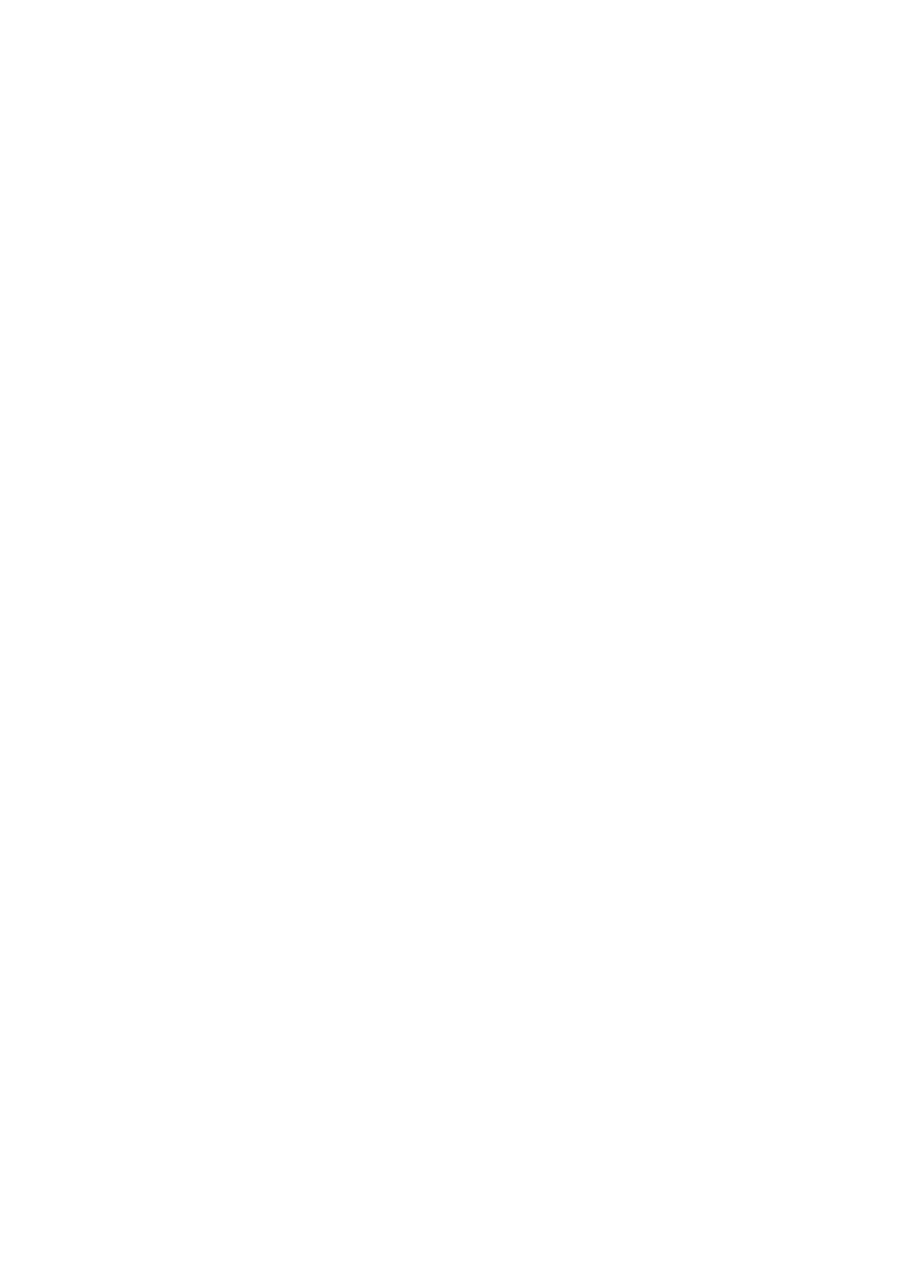
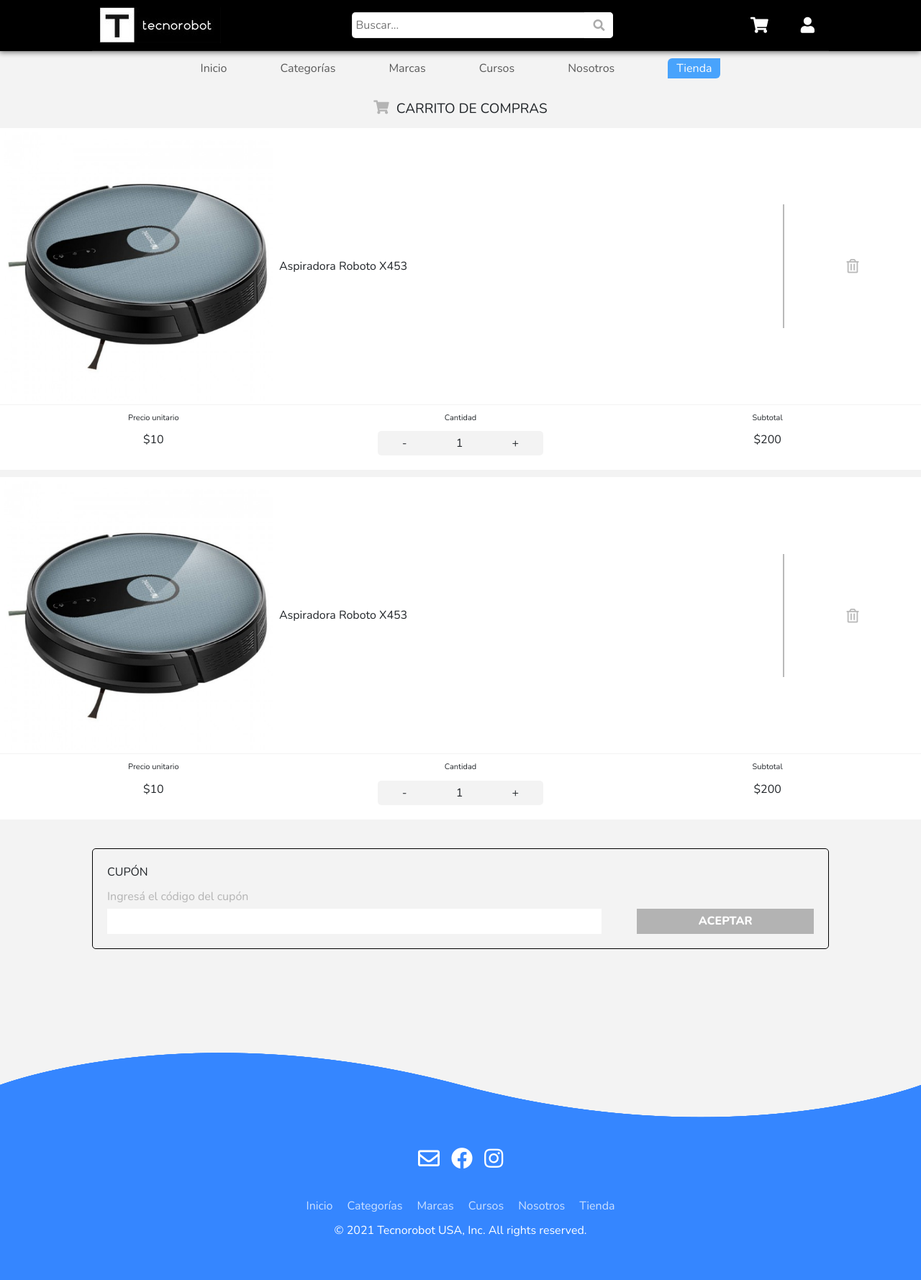
Before and after one commit to cristianl87/Grupo7-Tecnorobot, a Node server app: page /carrito in a window 1280 px wide. Before the commit the page is empty. Shown: the whole page at 72% size. Before the commit the page ends 800 px from the top, so only its background shows below. Run offline with Node 20, Linux system fonts and the light colour scheme.

Commit message:
Creación 'retro.md' post ceremonia Starfish, y primer actualizacion de 'productCart'

```diff
--- a/app.js
+++ b/app.js
@@ -26,4 +26,4 @@ app.get('/carrito', (req, res) => {
 
 
 
-app.listen(3000);
+app.listen(3000, () => console.log("Server corriendo en puerto 3000"));
--- a/public/css/styles.css
+++ b/public/css/styles.css
@@ -34,6 +34,13 @@ i.fas.fa-ellipsis-v,
 i.fas.fa-shopping-cart {
     color: white;
     font-size: 2.2rem;
+}
+
+#carro{
+    color:#8080808c;
+    margin-top: 4px;
+    margin-right: 10px;
+    font-size: 1.9rem;
 }
 
 /* FIN ICONOS */
@@ -337,6 +344,151 @@ nav.desktop ul li:nth-last-child(1) a {
 .copy {
     color: #fff;
 }
+
+/*INCIO ESTILOS PÁGINA 'productCart'"*/
+
+/*CARRITO DE COMPRAS*/
+
+.carrito-titulo{
+    display: flex;
+    justify-content: center;
+    align-items: center;
+    margin: 10px 0px;
+}
+
+.articulo-carrito {
+    padding-bottom: 20px;
+    background-color: white;
+    margin-bottom: 1rem;
+}
+
+.producto-carrito{
+    display: flex;
+    flex-wrap: wrap;
+    justify-content: flex-start;
+    align-items: center;
+    border-bottom: #f3f3f3 solid 1.9px;
+}
+
+.imagen-producto-carrito{
+    width: 30%;
+    padding: 5px;
+}
+
+.titulo-producto-carrito{
+    width: 55%;
+    margin: 0px;
+    padding: 4px;
+    padding-right: 10px;
+}
+
+.tacho-basura{
+    display: flex;
+    width: 15%;
+    justify-content: center;
+    align-items: center;
+    border-left: #8080808c 2px solid;
+}
+
+#tachito{
+    font-size: 1.95rem;
+    text-align: center;
+    color: #8080808c;
+    margin: 40% 0%;
+}
+
+.detalle-producto-carrito
+
+.titulares-producto {
+    display: flex;
+    flex-wrap: wrap;
+    font-size: 11px;
+    padding: 10px 0px;
+    justify-content: space-around;
+    align-items: center;
+}
+
+.etiquetas-productos{
+    margin: 0px;
+    width: 30%;
+    text-align: center;
+}
+
+.valores-producto{
+    display: flex;
+    justify-content: space-around;
+}
+
+.precio-unitario{
+    width: 30%;
+    text-align: center;
+}
+
+.cantidad-producto{
+    display: flex;
+    width: 30%;
+    justify-content: center;
+}
+
+.recuadro-cantidad{
+    display: flex;
+    width: 60%;
+    max-width: 100  px;
+    border-radius: 5px;
+    justify-content: space-around;
+    background-color: #f3f3f3;
+    align-items: center;
+    margin: 0px;
+}
+
+.texto-recuadro{
+    margin: 0px;
+}
+
+.subtotal{
+    width: 30%;
+    text-align: center;
+}
+
+/*CUPON DESCUENTO*/
+
+.section-cupon{
+    width: 80vw;
+    margin: auto;
+    margin-top: 40px;
+    font-family: 'Nunito', sans-serif;
+    border: solid black 1.5px;
+    border-radius: 5px;
+    padding: 20px;
+}
+
+.formulario-cupon{
+    display: flex;
+    flex-wrap: wrap;
+}
+
+.formulario-cupon label{
+    width: 100%;
+    color: #8080808c;
+}
+
+.barra-texto{
+    width: 70%;
+    border: 0px;
+}
+
+.boton-aceptar{
+    width: 25%;
+    margin-left: 5%;
+    border-radius: 0px;
+    color: white;
+    border: 0px;
+    background: #8080808c;
+    height: 35px;
+    font-weight: 800;
+}
+
+
 /* MEDIA QUERIES */
 
 /* TABLET */
--- a/views/productCart.html
+++ b/views/productCart.html
@@ -0,0 +1,158 @@
+<!DOCTYPE html>
+<html lang="en">
+<head>
+    <meta charset="UTF-8">
+    <meta http-equiv="X-UA-Compatible" content="IE=edge">
+    <meta name="viewport" content="width=device-width, initial-scale=1.0">
+    <title>Tecnorobot - Carrito de compras</title>
+    <link rel="preconnect" href="https://fonts.googleapis.com">
+    <link rel="preconnect" href="https://fonts.gstatic.com" crossorigin>
+    <link href="https://fonts.googleapis.com/css2?family=Nunito:wght@200;400;800&display=swap" rel="stylesheet">
+    <link href="https://cdnjs.cloudflare.com/ajax/libs/font-awesome/5.15.3/css/all.min.css" rel="stylesheet" />
+    <link rel="stylesheet" href="https://stackpath.bootstrapcdn.com/bootstrap/4.3.1/css/bootstrap.min.css" integrity="sha384-ggOyR0iXCbMQv3Xipma34MD+dH/1fQ784/j6cY/iJTQUOhcWr7x9JvoRxT2MZw1T" crossorigin="anonymous">
+    <link rel="stylesheet" href="/css/styles.css">
+    <link rel="stylesheet" href="/css/normalize.css">
+</head>
+<body>
+    <header class="header-home">
+        <div class="contenedor-header">
+            <section class="logo">
+                <img src="/images/logo-mobile.jpg" alt="Logo TecnoRobot" class="logo-mobile">
+                <img src="/images/TecnoRobot.jpg" alt="Logo TecnoRobot" class="tablet">
+            </section>
+            <section class="barra-busqueda">
+                <i class="fas fa-search"></i>
+                <input type="text" placeholder="Buscar...">
+            </section>
+            <section class="iconos-header">
+                <i class="fas fa-shopping-cart"></i>
+                <nav class="mobile">
+                    <i class="fas fa-ellipsis-v"></i>
+                </nav>
+                <i class="fas fa-user user-account-icon"></i>
+            </section>
+        </div>
+    </header>
+    <nav class="desktop">
+        <ul>
+            <li> <a href="#"> Inicio </a> </li>
+            <li> <a href="#"> Categorías </a> </li>
+            <li> <a href="#"> Marcas </a> </li>
+            <li> <a href="#"> Cursos </a> </li>
+            <li> <a href="#"> Nosotros </a> </li>
+            <li> <a href="#"> Tienda </a> </li>
+        </ul>
+    </nav>
+    <main>
+        <div class="encabezado-carrito">
+            <div class="carrito-titulo">
+                <div>
+                    <i id="carro" class="fas fa-shopping-cart"></i>
+                </div>
+                <div class="h3-home">
+                    <h3>
+                        CARRITO DE COMPRAS
+                    </h3>
+                </div>
+            </div>
+        </div>
+        <article class="articulo-carrito">
+            <div class="producto-carrito">
+                <img class="imagen-producto-carrito" src="/images/vaccum-robot.jpg" alt="Producto elegido 1">
+                <p class="titulo-producto-carrito">Aspiradora Roboto X453</p>
+                <div class="tacho-basura">
+                    <i class="far fa-trash-alt" id="tachito"></i>
+                </div>
+            </div>
+            <div class="detalle-producto-carrito">
+                <div class="titulares-producto">
+                    <p class="etiquetas-productos">Precio unitario</p>
+                    <p class="etiquetas-productos">Cantidad</p>
+                    <p class="etiquetas-productos">Subtotal</p>
+                </div>
+                <div class="valores-producto">
+                    <p class="precio-unitario">$10</p>
+                    <div class="cantidad-producto">
+                        <div class="recuadro-cantidad">
+                            <p class="texto-recuadro">-</p>
+                            <p class="texto-recuadro">1</p>
+                            <p class="texto-recuadro">+</p>
+                        </div>
+                    </div>
+                    <p class="subtotal">$200</p>
+                </div>
+            </div>
+        </article>
+        <article class="articulo-carrito">
+            <div class="producto-carrito">
+                <img class="imagen-producto-carrito" src="/images/vaccum-robot.jpg" alt="Producto elegido 1">
+                <p class="titulo-producto-carrito">Aspiradora Roboto X453</p>
+                <div class="tacho-basura">
+                    <i class="far fa-trash-alt" id="tachito"></i>
+                </div>
+            </div>
+            <div class="detalle-producto-carrito">
+                <div class="titulares-producto">
+                    <p class="etiquetas-productos">Precio unitario</p>
+                    <p class="etiquetas-productos">Cantidad</p>
+                    <p class="etiquetas-productos">Subtotal</p>
+                </div>
+                <div class="valores-producto">
+                    <p class="precio-unitario">$10</p>
+                    <div class="cantidad-producto">
+                        <div class="recuadro-cantidad">
+                            <p class="texto-recuadro">-</p>
+                            <p class="texto-recuadro">1</p>
+                            <p class="texto-recuadro">+</p>
+                        </div>
+                    </div>
+                    <p class="subtotal">$200</p>
+                </div>
+            </div>
+        </article>
+        <section class="section-cupon">
+            <p>CUPÓN</p>
+            <form action="/productCart.html" method="post" class="formulario-cupon">
+                <label for="codigo-cupon">Ingresá el código del cupón</label>
+                <input type="text" name="codigo-cupon" id="codigo-cupon" class="barra-texto">
+                <input type="submit" name="aceptar" value="ACEPTAR" class="boton-aceptar">
+            </form>
+        </section>
+    </main>
+    <br>
+    <br>
+    <br>
+    <br>
+    <br>
+    <br>
+    <br>
+    <br>
+    <br>
+    <br>
+    <footer class="footer">
+        <span class="wave1"></span>
+        <section class="social-icons">
+            <a href="#">
+                <i class="far fa-envelope"></i>
+            </a>
+            <a href="#">
+                <i class="fab fa-facebook"></i>
+            </a>
+            <a href="#">
+                <i class="fab fa-instagram"></i>
+            </a>
+        </section>
+        <nav class="nav-footer">
+            <ul>
+                <li> <a href="#"> Inicio </a> </li>
+                <li> <a href="#"> Categorías </a> </li>
+                <li> <a href="#"> Marcas </a> </li>
+                <li> <a href="#"> Cursos </a> </li>
+                <li> <a href="#"> Nosotros </a> </li>
+                <li> <a href="#"> Tienda </a> </li>
+            </ul>
+        </nav>
+        <p class="copy">&copy; 2021 Tecnorobot USA, Inc. All rights reserved.</p>
+    </footer>
+</body>
+</html>
```
Also changed, not shown: 1 other file.
